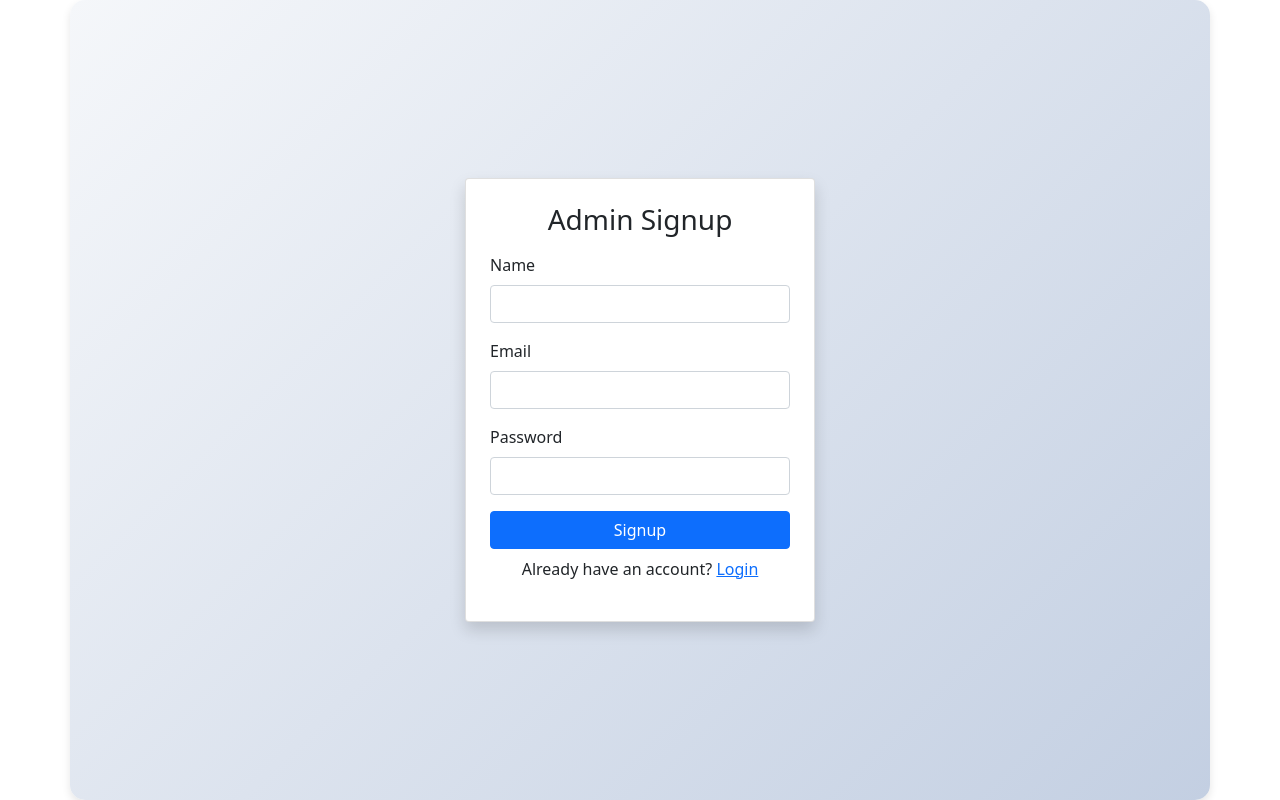
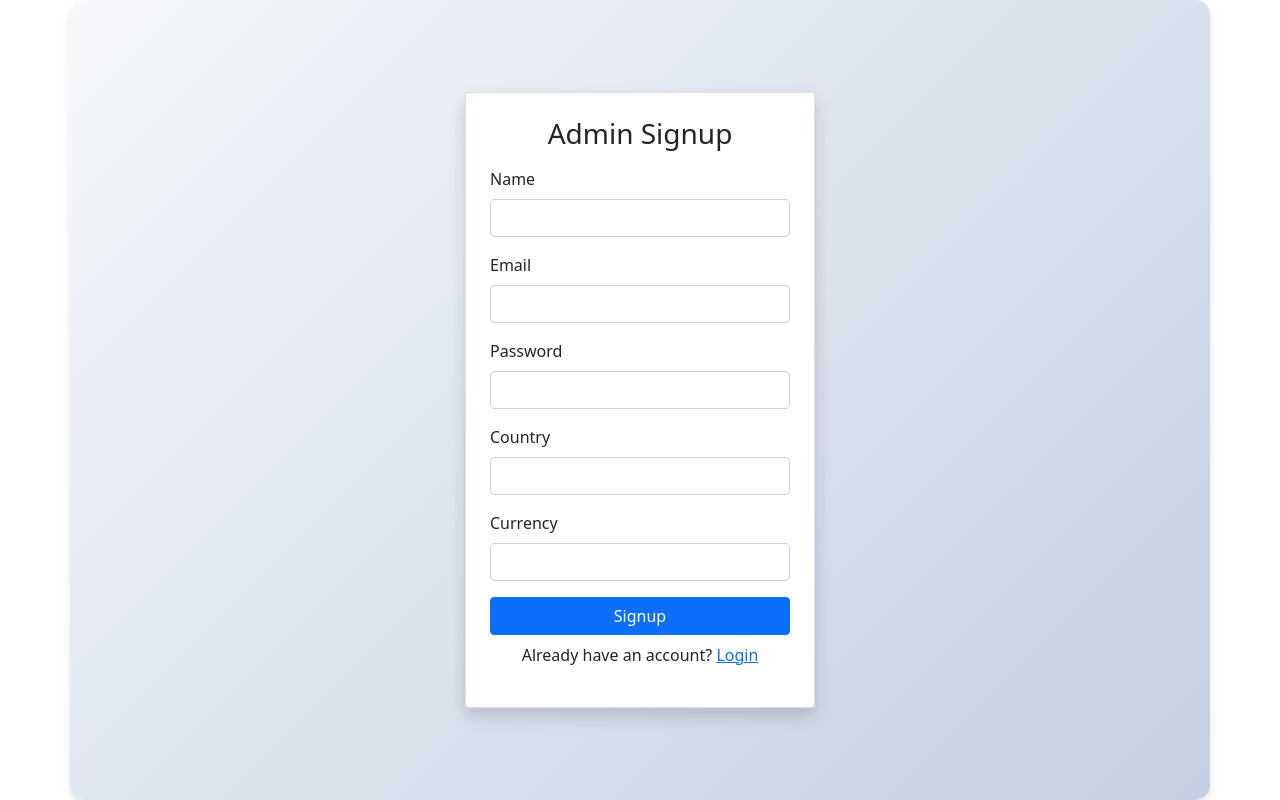
Before and after one commit to keyur19/Expense-Management, a Flask app: page /admin_signup in a window 1280 px wide. Run offline with Flask 3, Linux system fonts and the light colour scheme; lists and menus that the app fills with data are empty.

Commit message:
Final Project

```diff
--- a/App.py
+++ b/App.py
@@ -70,13 +70,17 @@ def admin_signup():
         name = request.form['name']
         email = request.form['email']
         password = request.form['password']
+        country = request.form['country']
+        currency = request.form['currency']
         role = "Admin"
 
         conn = mysql.connector.connect(**db_config)
         c = conn.cursor()
         try:
-            c.execute("INSERT INTO users (name, email, password, role) VALUES (%s, %s, %s, %s)",
-                      (name, email, password, role))
+            c.execute(
+                "INSERT INTO users (name, email, password, role, country, currency) VALUES (%s, %s, %s, %s, %s, %s)",
+                (name, email, password, role, country, currency)
+            )
             conn.commit()
             flash("Admin created successfully!", "success")
             return redirect(url_for('admin_login'))
@@ -84,7 +88,7 @@ def admin_signup():
             flash("Email already exists!", "danger")
         finally:
             conn.close()
-    return render_template('admin_signup.html')
+    return render_template('admin_signup.html', countries=countries)
 
 # Admin Login
 @app.route('/admin_login', methods=['GET', 'POST'])
--- a/templates/admin_signup.html
+++ b/templates/admin_signup.html
@@ -38,10 +38,49 @@
         <label for="password" class="form-label">Password</label>
         <input type="password" name="password" class="form-control" required>
       </div>
+
+
+<div class="mb-3">
+  <label for="country" class="form-label">Country</label>
+  <select name="country" id="country-select" class="form-control" onchange="updateCurrency()" required>
+    {% for c in countries %}
+      <option value="{{ c.country }}">{{ c.country }}</option>
+    {% endfor %}
+  </select>
+</div>
+
+<div class="mb-3">
+  <label for="currency" class="form-label">Currency</label>
+  <select name="currency" id="currency-select" class="form-control" required>
+    <!-- Options will be populated by JS -->
+  </select>
+</div>
       <button type="submit" class="btn btn-primary w-100">Signup</button>
       <p class="mt-2 text-center">Already have an account? <a href="{{ url_for('admin_login') }}">Login</a></p>
     </form>
   </div>
 </div>
+
+
+
+<script>
+  const countries = {{ countries | tojson }};
+  function updateCurrency() {
+      const selectedCountry = document.getElementById('country-select').value;
+      const currencySelect = document.getElementById('currency-select');
+      currencySelect.innerHTML = '';
+      const countryCurrencies = countries.filter(c => c.country === selectedCountry)
+                                       .map(c => c.currency);
+      countryCurrencies.forEach(c => {
+          const option = document.createElement('option');
+          option.value = c;
+          option.text = c;
+          currencySelect.appendChild(option);
+      });
+  }
+  // Initialize currency dropdown
+  updateCurrency();
+</script>
+
 </body>
 </html>
```
